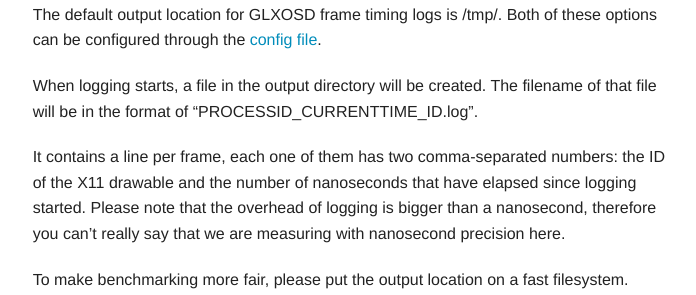
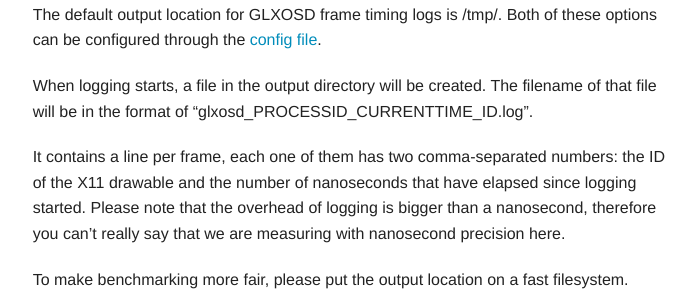
Before and after one commit to nickguletskii/GLXOSD, a Jekyll site: the page built from usage.md, in a window 1280 px wide and 900 px high, scrolled down 3090 px. Shown: the part 183-478 px from the top of the window, without its empty margins (289-985 px from the left). Built offline with Jekyll 4.4.1, drawn with Linux system fonts in a browser that asks for light colours.

Commit message:
Update site to reflect GLXOSD version 2.3.1

```diff
--- a/usage.md
+++ b/usage.md
@@ -44,7 +44,7 @@
 
 The default shortcut for starting and stopping GLXOSD frame logging is <kbd>Shift</kbd> + <kbd>F9</kbd>. The default output location for GLXOSD frame timing logs is /tmp/. Both of these options can be configured through the [config file]({{site.baseurl}}/faq.html#how-do-i-customise-glxosd).
 
-When logging starts, a file in the output directory will be created. The filename of that file will be in the format of "PROCESSID_CURRENTTIME_ID.log".
+When logging starts, a file in the output directory will be created. The filename of that file will be in the format of "glxosd_PROCESSID_CURRENTTIME_ID.log".
 
 It contains a line per frame, each one of them has two comma-separated numbers: the ID of the X11 drawable and the number of nanoseconds that have elapsed since logging started. Please note that the overhead of logging is bigger than a nanosecond, therefore you can't really say that we are measuring with nanosecond precision here.
 
```
Also changed, not shown: index.md (+6 -0 lines).
